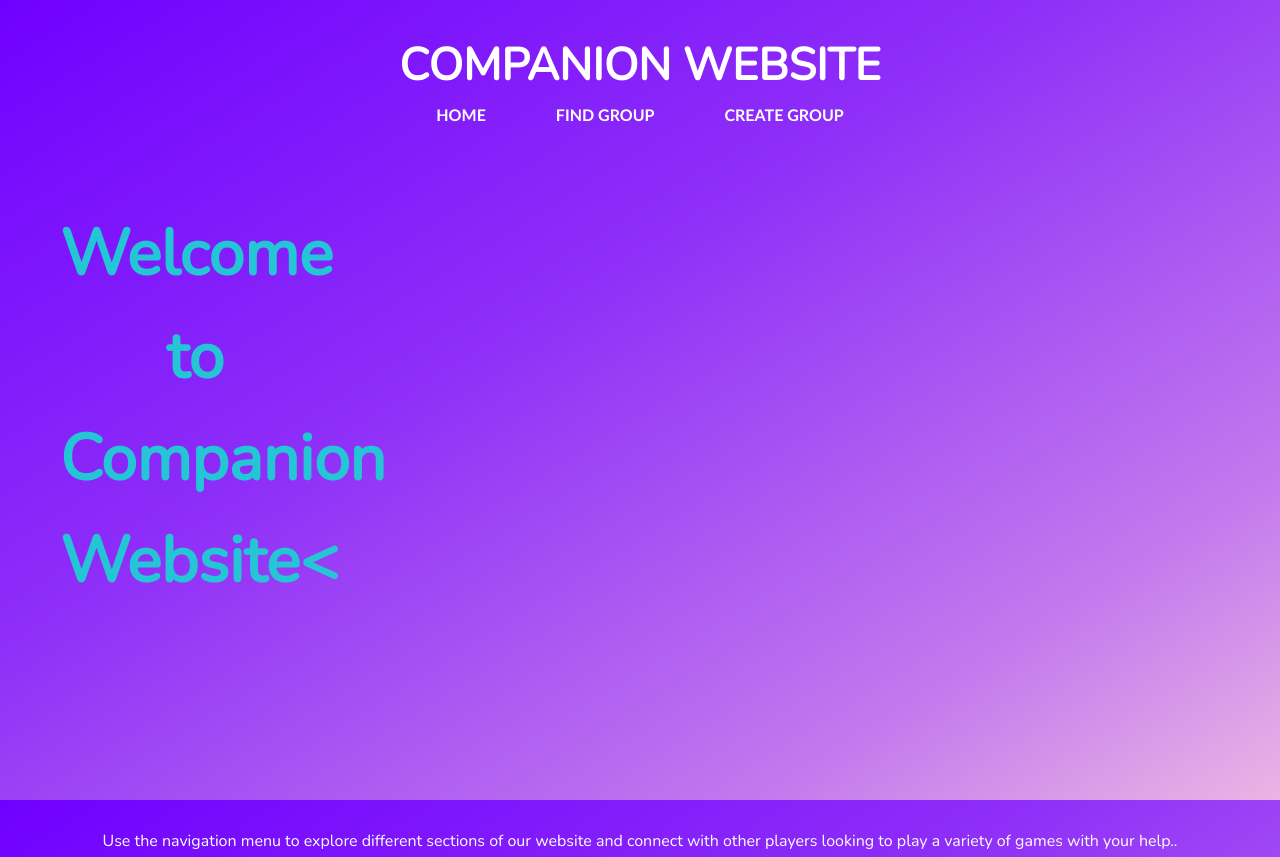
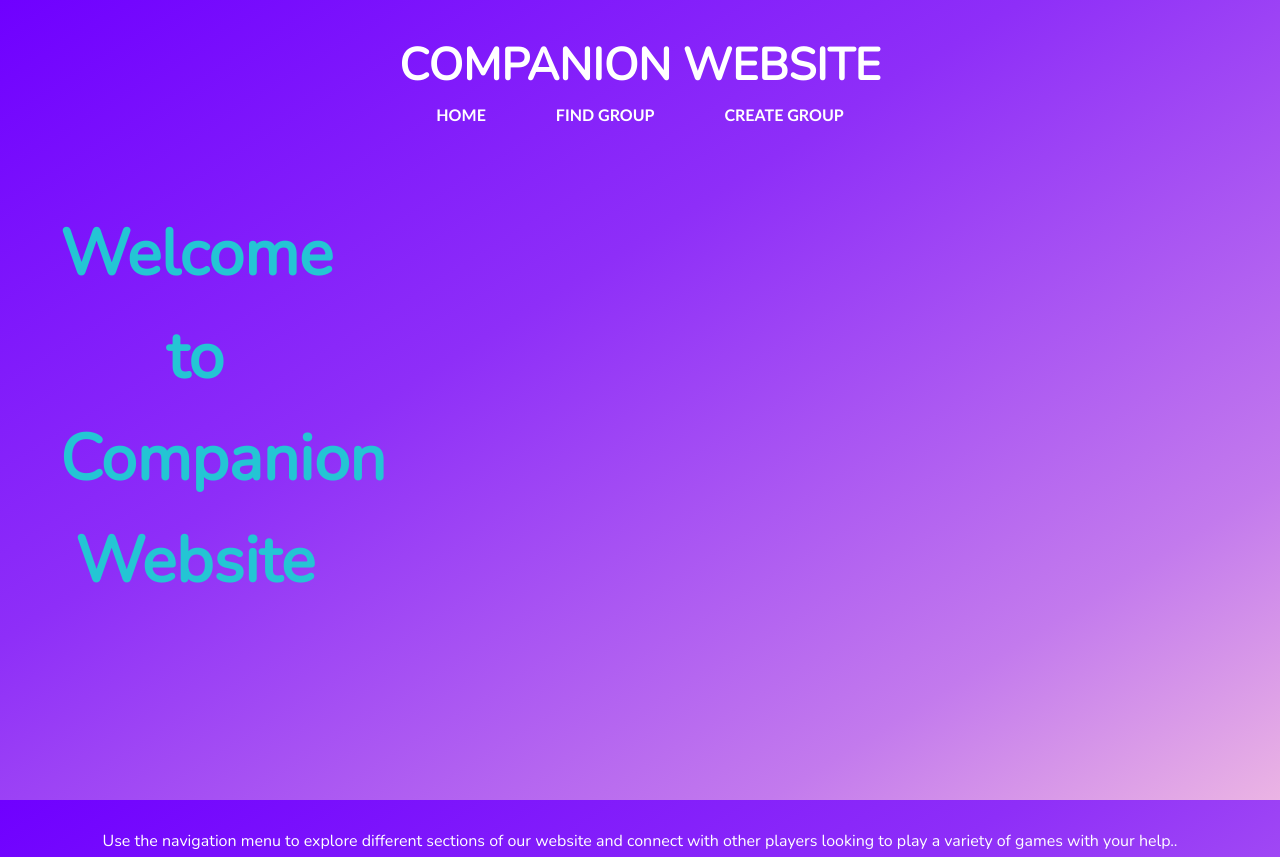
Before and after one commit to Ren-2093/companionwebsite, a website: page lfg-website/home.html in a window 1280 px wide. Shown: the top 857 px of the page. Drawn offline with nearby package versions, Linux system fonts and the light colour scheme.

Commit message:
Update home.html

```diff
--- a/lfg-website/home.html
+++ b/lfg-website/home.html
@@ -20,7 +20,7 @@
 
     <main>
     <div class="home-page">
-        <h2><strong>Welcome to Companion Website<</strong></h2>
+        <h2><strong>Welcome to Companion Website</strong></h2>
         <p>Use the navigation menu to explore different sections of our website and connect with other players looking to
             play a variety of games with your help..</p>
     </div>
```
